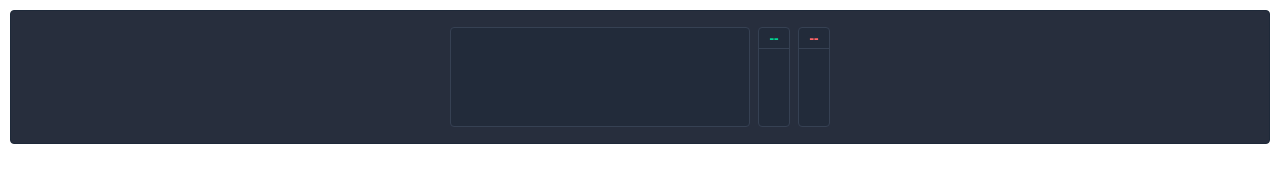
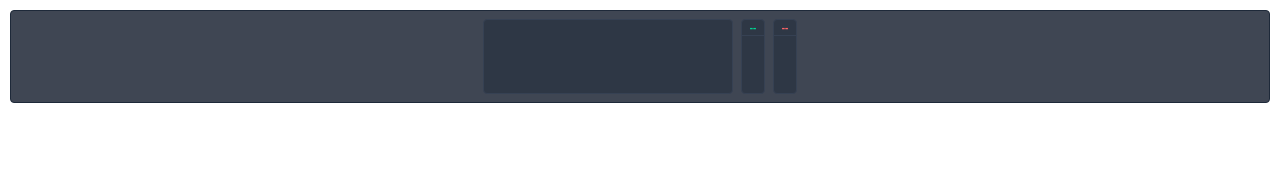
Before and after one commit to MarcoArmstrong/momentum-lmu, a website built with Vite: page src/renderer/telemetry.html in a window 1280 px wide. Built offline with nearby package versions, Linux system fonts and the light colour scheme.

Commit message:
Visual updates

```diff
--- a/src/main/index.ts
+++ b/src/main/index.ts
@@ -54,14 +54,14 @@ function createMainWindow(): void {
 function createTelemetryWindow(): void {
   console.log('🔧 Creating telemetry window...')
 
-  const defaults = { x: 100, y: 100, width:32, height: 400 }
+  const defaults = { x: 100, y: 100, width:356, height: 356 }
   const savedBounds = { ...defaults, ...loadWindowState(defaults) }
 
   // Create the telemetry overlay window.
   telemetryWindow = new BrowserWindow({
     ...savedBounds,
-    width: 432,
-    height: 400,
+    width: 356,
+    height: 356,
     show: false,
     autoHideMenuBar: true,
     alwaysOnTop: true,
--- a/src/renderer/telemetry.html
+++ b/src/renderer/telemetry.html
@@ -14,7 +14,7 @@
 
   <body class="bg-transparent text-white">
     <div id="app" class="telemetry-container || p-2 rounded-sm">
-      <div class="flex justify-center items-center bg-gray-900/90 p-4 border border-gray-800 rounded-sm">
+      <div class="flex justify-center items-center bg-gray-900/80 p-2 border border-gray-800 rounded-sm">
 
         <div class="grid grid-cols-2 gap-3 hidden">
           <div class="bg-gray-800/80 p-2">
@@ -40,16 +40,16 @@
 
         <!-- Pedal Graph -->
         <div class="flex gap-2">
-          <canvas id="pedalsGraph" width="300" height="100" class="w-[300px] h-[100px] bg-gray-800/50 border border-gray-700 rounded-sm"></canvas>
-          <div class="bg-gray-800/50 border border-gray-700 w-8 text-center flex flex-col items-center justify-between rounded-sm overflow-hidden">
-            <div id="throttle" class="text-sm text-emerald-400 border-b border-gray-700 w-full font-bold">--</div>
+          <canvas id="pedalsGraph" width="250" height="75" class="w-[250px] h-[75px] bg-gray-800/50 border border-gray-700 rounded-sm"></canvas>
+          <div class="bg-gray-800/50 border border-gray-700 w-6 text-center flex flex-col items-center justify-between rounded-sm overflow-hidden">
+            <div id="throttle" class="text-[10px] text-emerald-400 border-b border-gray-700 w-full font-bold">--</div>
             <div class="flex flex-col items-center justify-end h-full w-full">
               <div id="throttleBar" class="w-full h-0 bg-emerald-400" style="height: 0%"></div>
             </div>
           </div>
 
-          <div class="bg-gray-800/50 border border-gray-700 w-8 text-center flex flex-col items-center justify-between rounded-sm overflow-hidden">
-            <div id="brake" class="text-sm text-red-400 border-b border-gray-700 w-full font-bold">--</div>
+          <div class="bg-gray-800/50 border border-gray-700 w-6 text-center flex flex-col items-center justify-between rounded-sm overflow-hidden">
+            <div id="brake" class="text-[10px] text-red-400 border-b border-gray-700 w-full font-bold">--</div>
             <div class="flex flex-col items-center justify-end h-full w-full">
               <div id="brakeBar" class="w-full h-0 bg-red-400" style="height: 0%"></div>
             </div>
```
